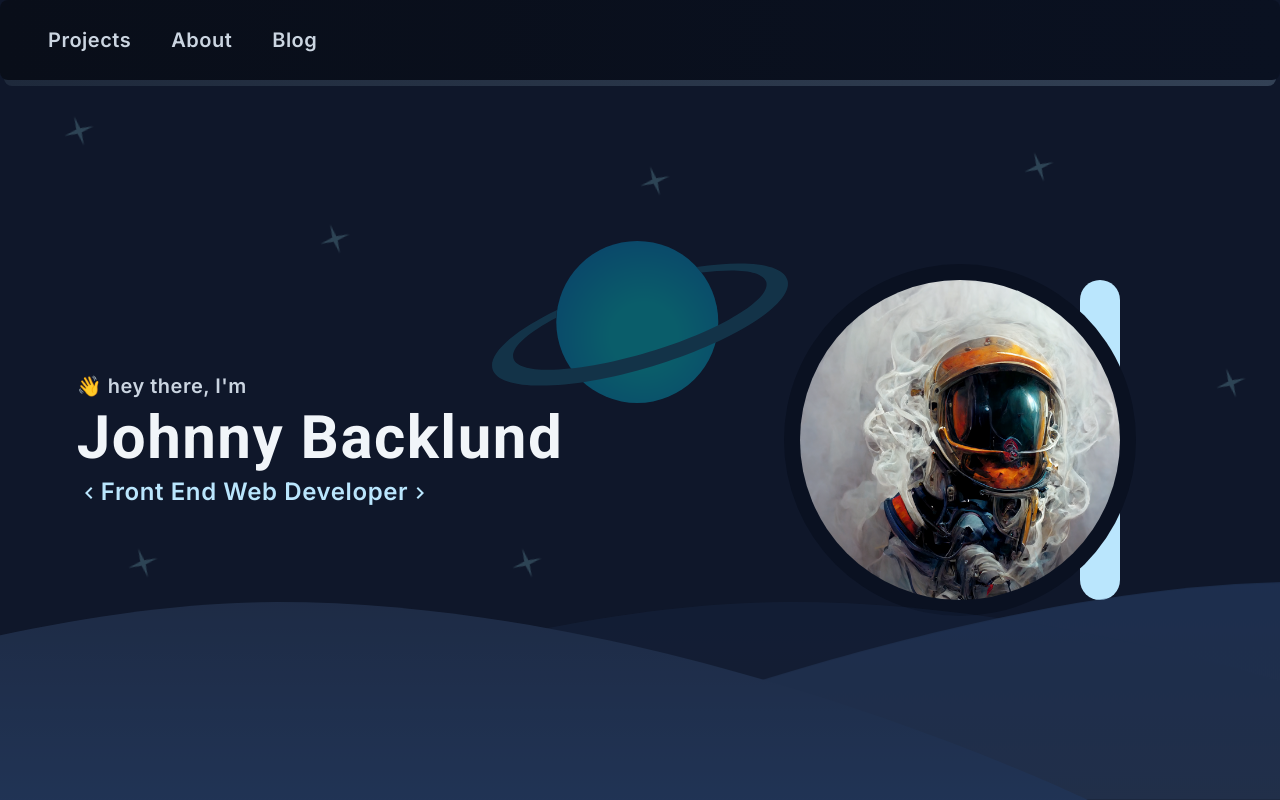
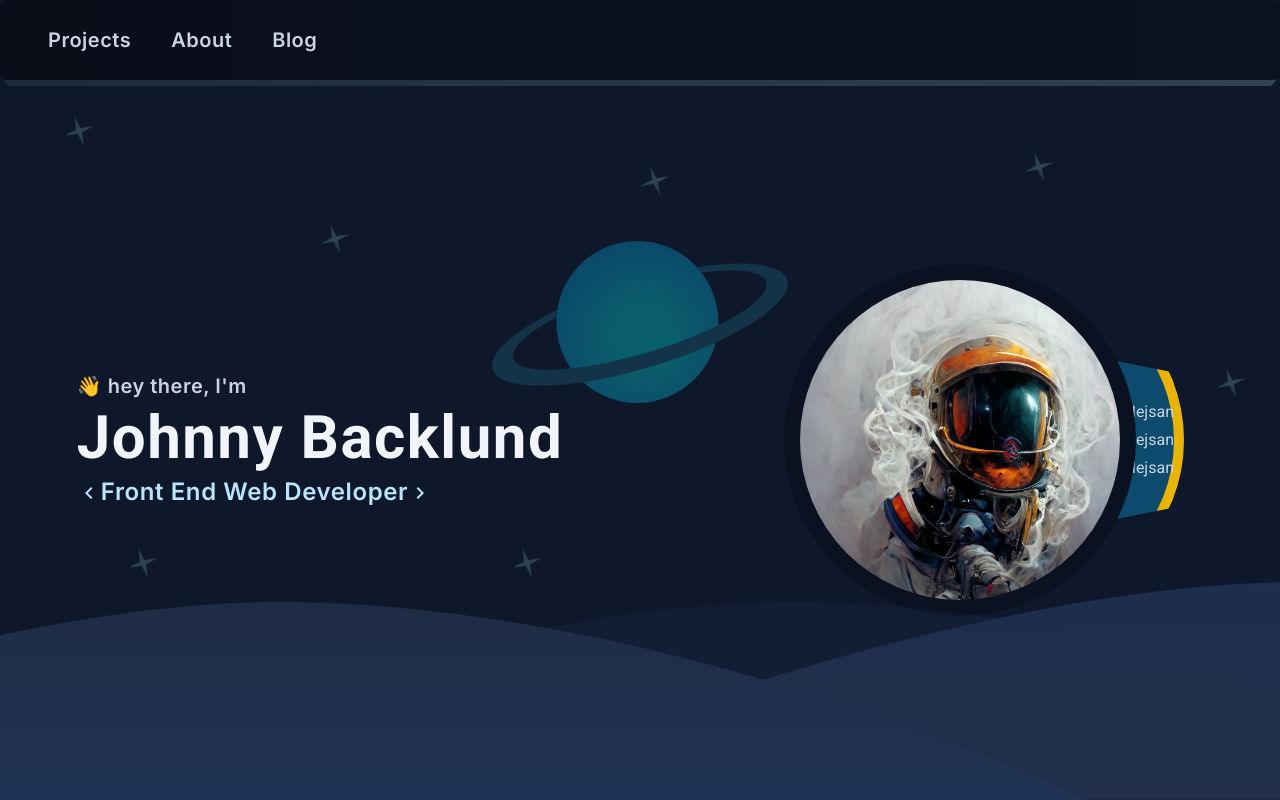
Before and after one commit to johnnydevster/portfolio-3, a Next.js app: page / in a window 1280 px wide. Shown: the top 800 px of the page. Built offline with nearby package versions, Linux system fonts and the light colour scheme.

Commit message:
Trying out clip masks for socials UI

```diff
--- a/components/Avatar.jsx
+++ b/components/Avatar.jsx
@@ -1,6 +1,7 @@
 import AvatarImage from "../public/assets/Avatar.png";
 
 import Image from "next/image";
+import { motion } from "framer-motion";
 
 export default function Avatar() {
   return (
@@ -12,7 +13,22 @@ export default function Avatar() {
           className="rounded-full"
         />
         <div className="absolute -inset-4 z-[-20] rounded-full bg-slate-dark-lighter"></div>
-        <div className="absolute top-0 bottom-0 right-0 w-10 z-[-30] rounded-full bg-sky-200"></div>
+        <motion.div
+          style={{
+            clipPath: "polygon(0 30%, 100% 30%, 100% 70%, 0% 70%)",
+            padding: "35% 0 35% 0",
+            x: 50,
+          }}
+          animate={{
+            clipPath: "polygon(0 10%, 100% 30%, 100% 70%, 0% 90%)",
+            x: 60,
+          }}
+          className="flex flex-col items-end justify-around absolute -inset-1 z-[-999] rounded-full bg-sky-900 border-[10px] border-yellow-500"
+        >
+          <div>Hejsan</div>
+          <div>Hejsan</div>
+          <div>Hejsan</div>
+        </motion.div>
       </div>
     </div>
   );
--- a/components/modules/heroModule/HeroTitle.jsx
+++ b/components/modules/heroModule/HeroTitle.jsx
@@ -7,10 +7,10 @@ const container = {
   show: {
     opacity: 1,
     transition: {
-      delay: 0.6,
+      delay: 0.3,
       duration: 0.8,
       staggerChildren: 0.1,
-      delayChildren: 0.6,
+      delayChildren: 0.2,
     },
   },
 };
```
